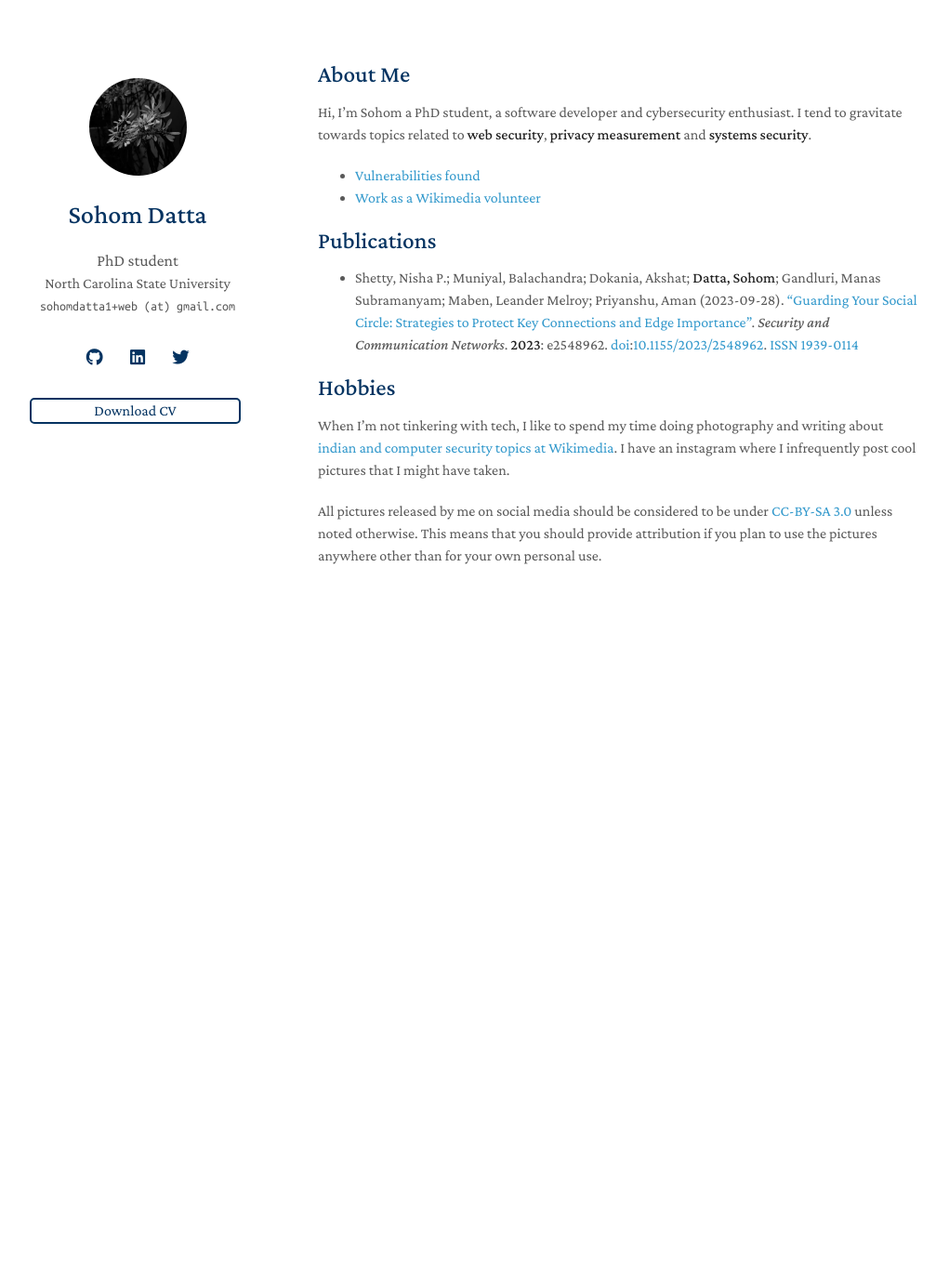
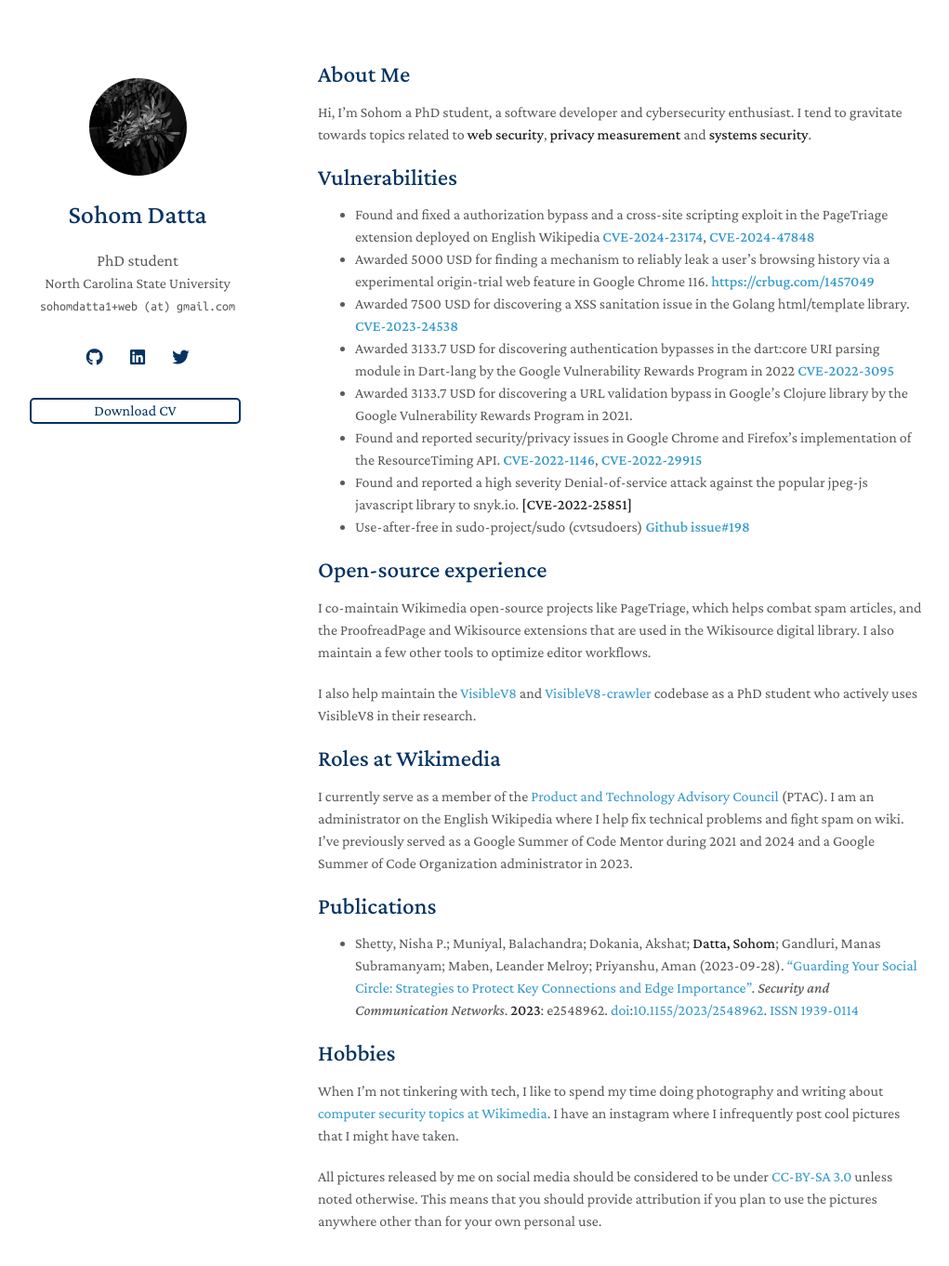
Before and after one commit to sohomdatta1/sohomdatta1.github.io, a Jekyll site: the page built from index.md, in a window 1280 px wide and 1400 px high. Shown: the top 1362 px of the window at 93% size, without its empty margins (128-1149 px from the left). Built offline with Jekyll 4.4.1, drawn with Linux system fonts in a browser that asks for light colours; nearby versions of some CDN libraries; a style sheet for code colours, icons or effects is not loaded; our own code applies the rules of GitHub Pages for plain Markdown files.

Commit message:
lets try this layout

```diff
--- a/index.md
+++ b/index.md
@@ -6,8 +6,32 @@
 
 Hi, I'm Sohom a PhD student, a software developer and cybersecurity enthusiast. I tend to gravitate towards topics related to **web security**, **privacy measurement** and **systems security**.
 
-* [Vulnerabilities found](/vulns)
-* [Work as a Wikimedia volunteer](https://en.wikipedia.org/wiki/User:Sohom_Datta)
+## Vulnerabilities
+
+- Found and fixed a authorization bypass and a cross-site scripting exploit in the PageTriage extension deployed on English Wikipedia **[CVE-2024-23174](https://nvd.nist.gov/vuln/detail/CVE-2024-23174)**, **[CVE-2024-47848](https://nvd.nist.gov/vuln/detail/CVE-2024-47848)**
+- Awarded 5000 USD for finding a mechanism to reliably leak a user’s browsing history via a experimental origin-trial web feature
+in Google Chrome 116. **[https://crbug.com/1457049](https://crbug.com/1457049)**
+- Awarded 7500 USD for discovering a XSS sanitation issue in the Golang html/template library. **[CVE-2023-24538](https://nvd.nist.gov/vuln/detail/CVE-2023-24538)**
+- Awarded 3133.7 USD for discovering authentication bypasses in the dart:core URI parsing module in Dart-lang by
+the Google Vulnerability Rewards Program in 2022 **[CVE-2022-3095](https://nvd.nist.gov/vuln/detail/CVE-2022-3095)**
+- Awarded 3133.7 USD for discovering a URL validation bypass in Google’s Clojure library by the Google Vulnerability
+Rewards Program in 2021.
+- Found and reported security/privacy issues in Google Chrome and Firefox’s implementation of the ResourceTiming
+API. **[CVE-2022-1146](https://nvd.nist.gov/vuln/detail/CVE-2022-1146)**, **[CVE-2022-29915](https://nvd.nist.gov/vuln/detail/CVE-2022-29915)**
+- Found and reported a high severity Denial-of-service attack against the popular jpeg-js javascript library to snyk.io. **[CVE-2022-25851]**
+- Use-after-free in sudo-project/sudo (cvtsudoers) **[Github issue#198](https://github.com/sudo-project/sudo/issues/198)**
+
+## Open-source experience
+
+I co-maintain Wikimedia open-source projects like PageTriage, which helps combat spam articles, and the ProofreadPage and Wikisource extensions that are used in the Wikisource digital library. I also maintain a few other tools to optimize editor workflows.
+
+I also help maintain the [VisibleV8](https://github.com/wspr-ncsu/visiblev8) and [VisibleV8-crawler](https://) codebase as a PhD student who actively uses VisibleV8 in their research.
+
+
+
+## Roles at Wikimedia
+
+I currently serve as a member of the [Product and Technology Advisory Council](https://meta.wikimedia.org/wiki/Product_and_Technology_Advisory_Council/Proposal) (PTAC). I am an administrator on the English Wikipedia where I help fix technical problems and fight spam on wiki. I've previously served as a Google Summer of Code Mentor during 2021 and 2024 and a Google Summer of Code Organization administrator in 2023.
 
 ## Publications
 
@@ -15,6 +39,6 @@
 
 ## Hobbies
 
-When I'm not tinkering with tech, I like to spend my time doing photography and writing about [indian and computer security topics at Wikimedia](https://en.wikipedia.org/wiki/Special:Contributions/Sohom_Datta). I have an instagram where I infrequently post cool pictures that I might have taken.
+When I'm not tinkering with tech, I like to spend my time doing photography and writing about [computer security topics at Wikimedia](https://en.wikipedia.org/wiki/Special:Contributions/Sohom_Datta). I have an instagram where I infrequently post cool pictures that I might have taken.
 
 All pictures released by me on social media should be considered to be under [CC-BY-SA 3.0](https://creativecommons.org/licenses/by-sa/3.0/) unless noted otherwise. This means that you should provide attribution if you plan to use the pictures anywhere other than for your own personal use.
```
Also changed, not shown: robots.txt (added, +22 -0 lines).
